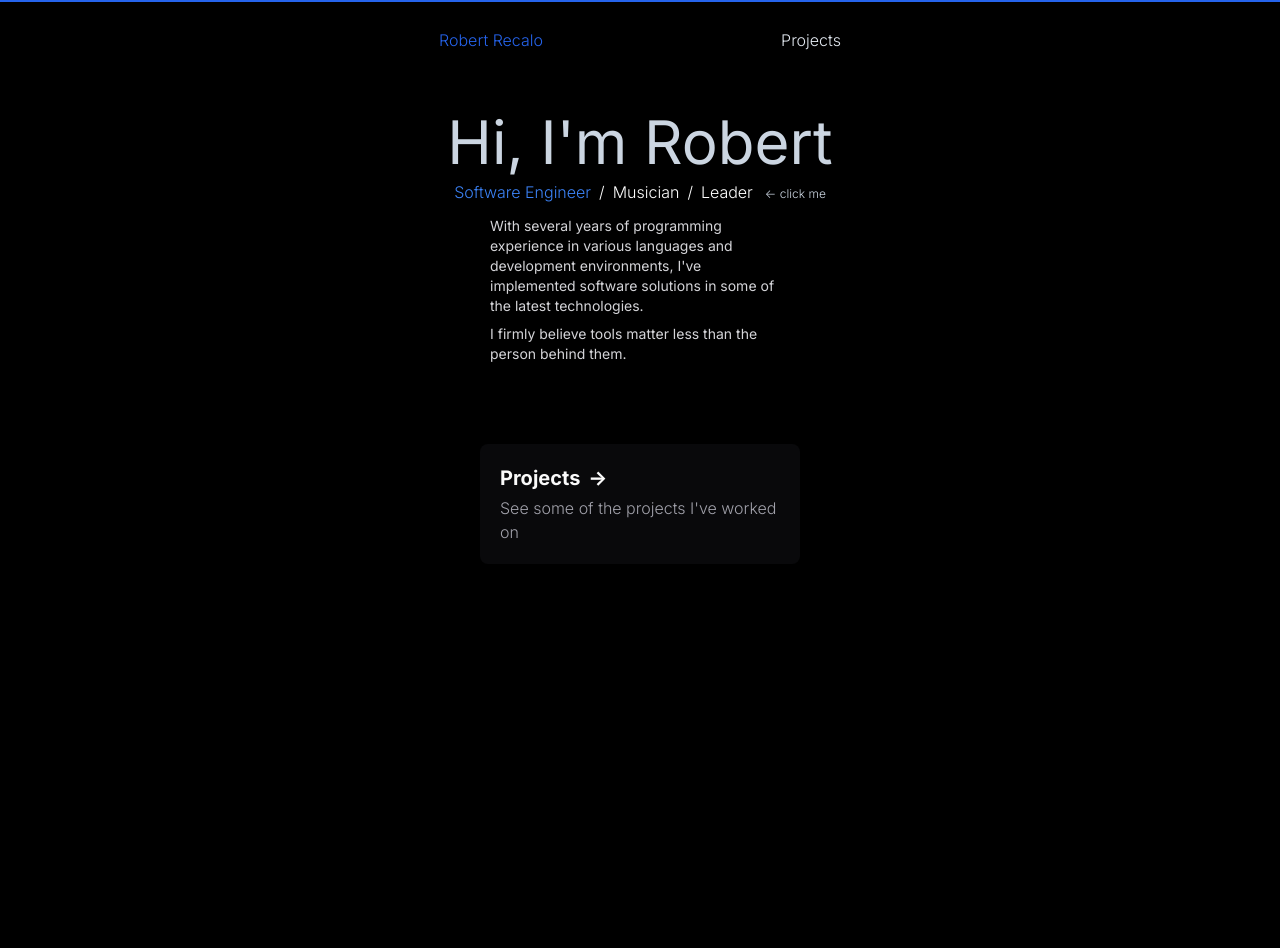
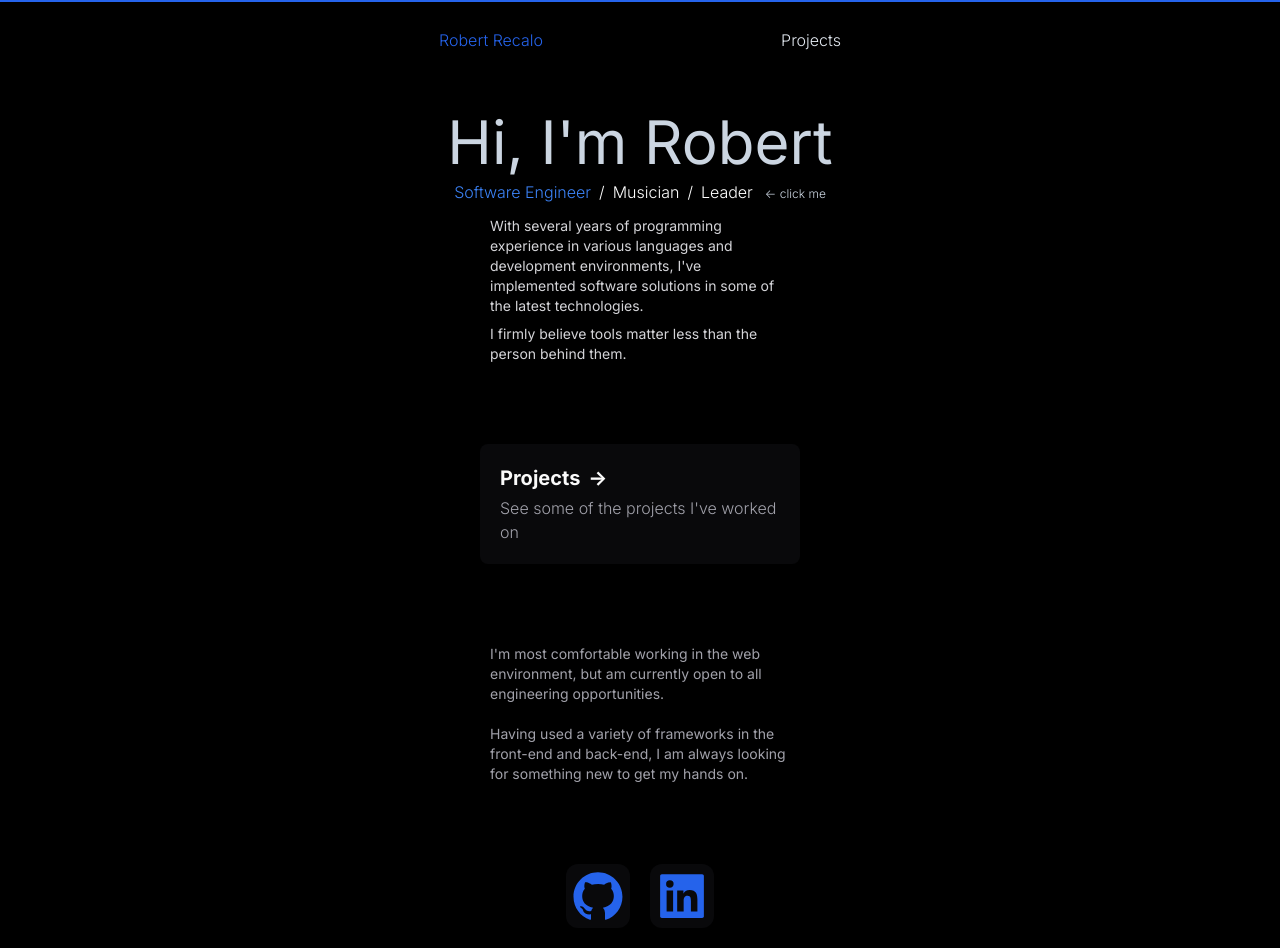
Before and after one commit to rrecalo/portfolio, a Next.js app: page / in a window 1280 px wide. Before the commit the page ends 800 px from the top, so only its background shows below. Built offline with nearby package versions, Linux system fonts and the light colour scheme.

Commit message:
Add LinkSection to app's layout.tsx

```diff
--- /dev/null
+++ b/src/app/components/LinkSection.tsx
@@ -0,0 +1,21 @@
+'use client'
+import React from 'react'
+import { motion } from 'framer-motion'
+import {AiFillGithub, AiFillLinkedin} from 'react-icons/ai'
+
+export default function HomeLinkSection() {
+  return (
+    <div className='mt-10 text-zinc-300 text-[0.75rem] sm:text-sm w-full sm:w-1/2 mx-auto p-5'>
+      <div className='flex gap-5 justify-center items-center'>
+        <motion.a href='https://github.com/rrecalo' target='_blank' className='rounded-xl'
+        whileHover={{y:-3, scale:1.25, }}>
+          <AiFillGithub className="w-16 h-16 text-blue-600 bg-zinc-950 p-1 rounded-xl"/>
+        </motion.a>
+        <motion.a href='https://github.com/rrecalo' target='_blank' className='rounded-xl'
+        whileHover={{y:-3, scale:1.25, }}>
+          <AiFillLinkedin className="w-16 h-16 text-blue-600 bg-zinc-950 p-1 rounded-xl"/>
+        </motion.a>
+      </div>
+    </div>
+  )
+}
--- a/src/app/layout.tsx
+++ b/src/app/layout.tsx
@@ -3,6 +3,7 @@ import { Inter } from 'next/font/google'
 import './globals.css'
 import Navigation from './components/navigation/Navigation';
 import ScrollComponent from './components/ScrollComponent';
+import HomeLinkSection from './components/LinkSection';
 
 const inter = Inter({ subsets: ['latin'] })
 
@@ -20,6 +21,9 @@ export default function RootLayout({children}: {children: React.ReactNode}) {
           <div className='w-full sm:w-7xl md:w-3/4 lg:w-1/2 mx-auto'>
             {children}
           </div>
+          <div>
+            <HomeLinkSection />
+          </div>
         </body>
     </html>
   )
--- a/src/app/page.tsx
+++ b/src/app/page.tsx
@@ -3,6 +3,7 @@ import { AnimatePresence, motion,  Variants, } from 'framer-motion'
 import LinkButton from './components/LinkButton';
 import { useState } from 'react';
 import AboutSection from './AboutSection';
+import HomeLinkSection from './components/LinkSection';
 
 
 
@@ -76,9 +77,15 @@ export default function Home() {
       </motion.div>
       <AboutSection selection={selection}/>
       <motion.div layout="position" className='flex flex-col sm:flex-row items-center justify-center mt-20 gap-10'>
-      <LinkButton buttonName='Projects' buttonDesc="See some of the projects I've worked on" hrefLink='/projects'/>
-      {/* <LinkButton buttonName='Techs' buttonDesc='Have a quick look at the technologies I know' hrefLink='/techs'/> */}
+        <LinkButton buttonName='Projects' buttonDesc="See some of the projects I've worked on" hrefLink='/projects'/>
+        {/* <LinkButton buttonName='Techs' buttonDesc='Have a quick look at the technologies I know' hrefLink='/techs'/> */}
       </motion.div>
+      <div className=' text-zinc-400 text-[0.75rem] sm:text-sm w-full sm:w-1/2 mx-auto mt-20'>
+        {"I'm most comfortable working in the web environment, but am currently open to all engineering opportunities."}
+        <br/><br/>
+        {"Having used a variety of frameworks in the front-end and back-end, I am always looking for something new to get my hands on."}
+      </div>
+      {/* <HomeLinkSection /> */}
     </motion.div>
   )
 }
```
